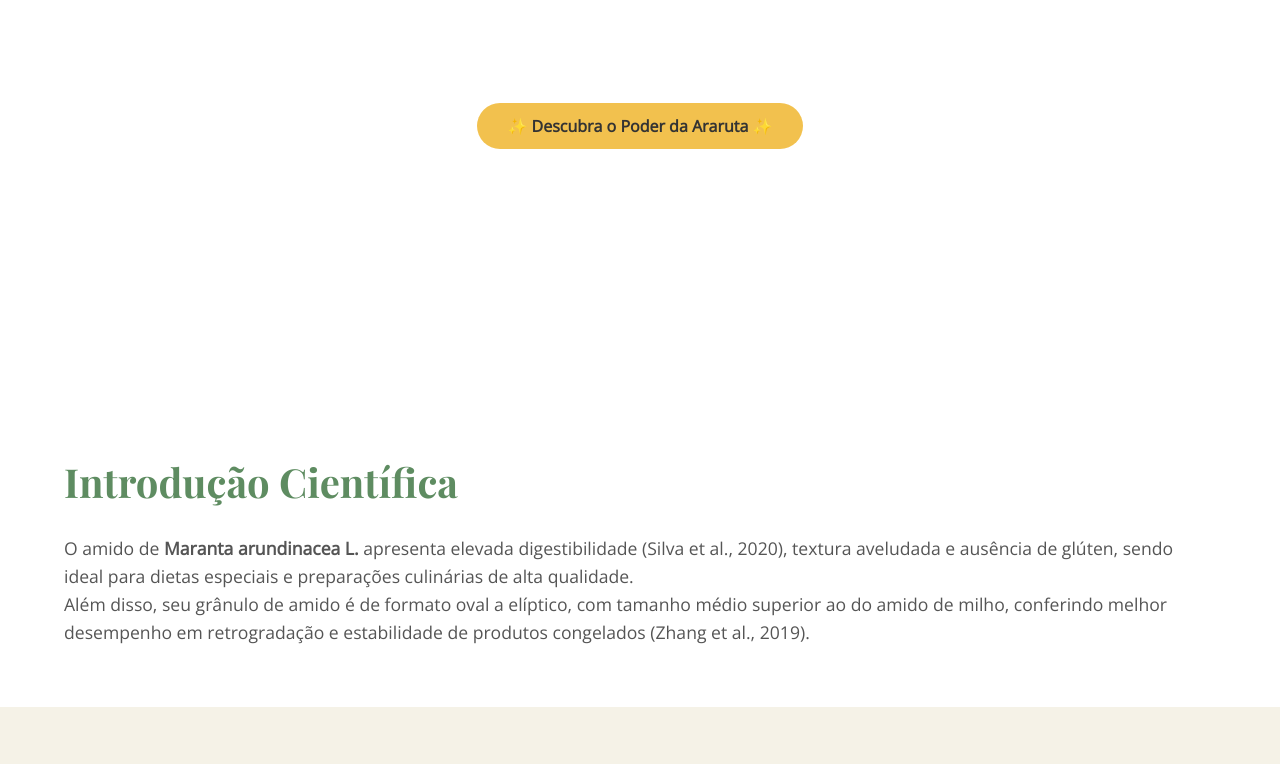
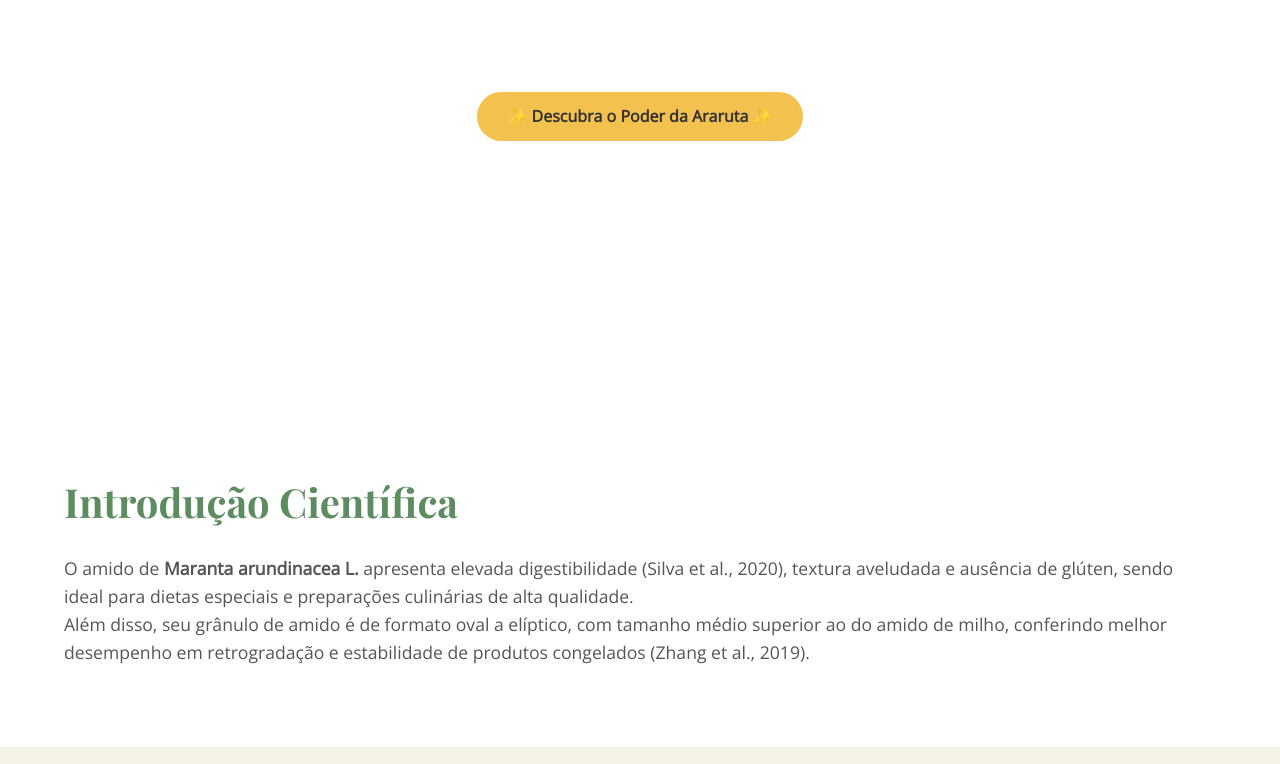
Before and after one commit to warleyalisson/Site, a plain HTML site: page index.html in a window 1280 px wide. Shown: the part 330-1094 px from the top of the page. Drawn offline with nearby package versions, Linux system fonts and the light colour scheme.

Commit message:
style.css

```diff
--- a/style.css
+++ b/style.css
@@ -54,16 +54,19 @@ body {
     text-decoration: none;
     font-weight: bold;
     transition: background 0.3s;
+    display: inline-block;
+    margin-top: 20px; /* espaço acima */
+    margin-bottom: 40px; /* novo espaço abaixo para evitar sobreposição */
 }
 
 .btn:hover {
     background-color: #e0a800;
 }
 
-/* Seções */
 .section {
-    padding: 60px 0;
+    padding: 80px 0; /* aumentei o espaçamento vertical */
 }
+
 
 .bg-light {
     background-color: #F5F2E7;
```
